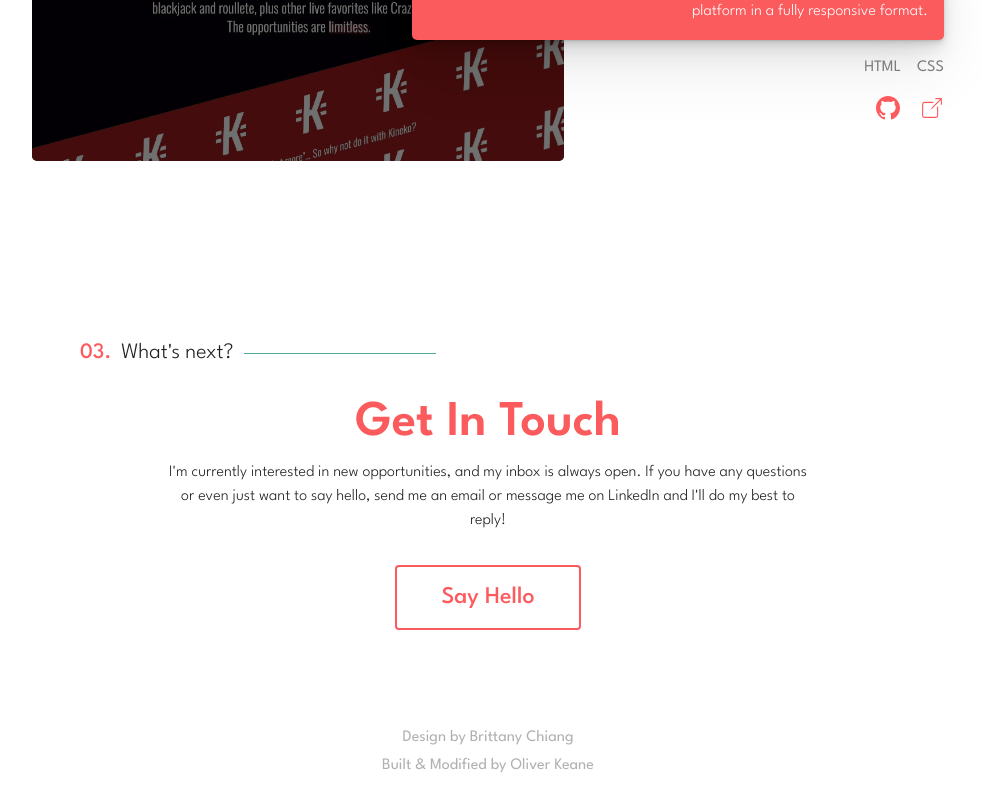
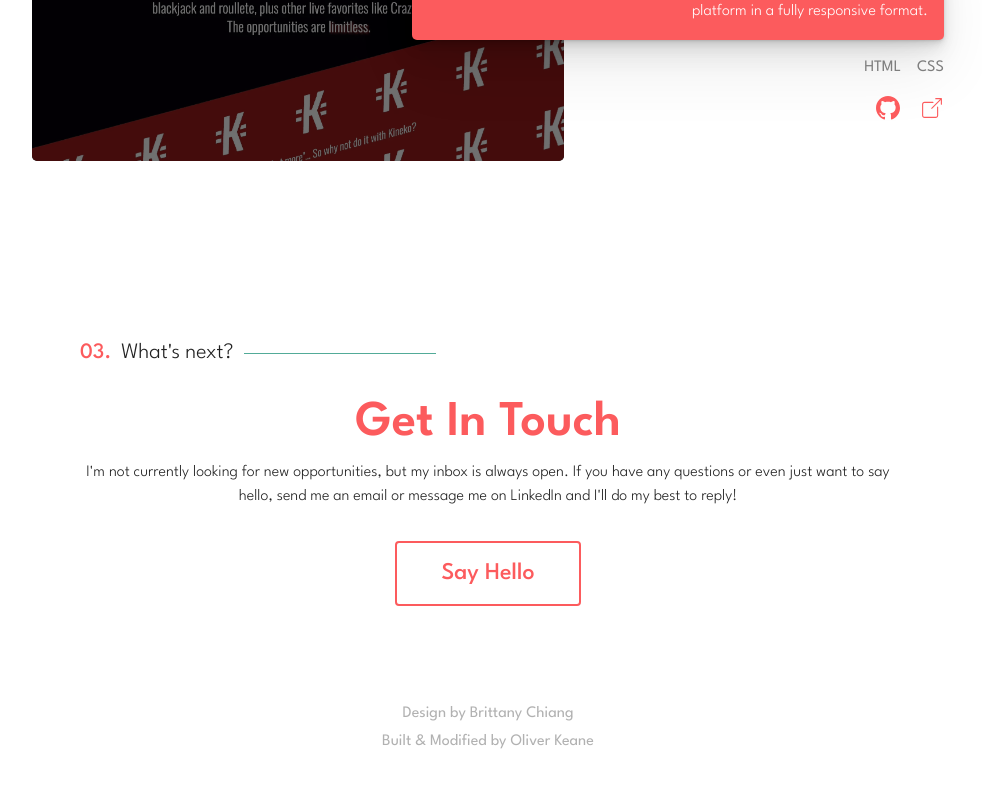
Before and after one commit to Keane54/portfolio-website, a Next.js app: page / in a window 1280 px wide. Shown: the part 2259-3053 px from the top of the page, without its empty margins (152-1134 px from the left). After the commit the page ends 3029 px from the top, so only its background shows below. Built offline with nearby package versions, Linux system fonts and the light colour scheme.

Commit message:
Update contact text

```diff
--- a/components/get-in-touch/ContactText.js
+++ b/components/get-in-touch/ContactText.js
@@ -23,12 +23,12 @@
         <Typography ref={containerRef} sx={{
             textAlign: 'center',
             mb: 4,
-            width: isDesktop ? '50vw' : '80vw',
+            width: '100%',
             transition: 'opacity 500ms ease-in-out, transform 800ms ease-in-out',
             opacity: madeVisible ? 1 : 0,
             transform: madeVisible ? 'translateY(0)' : 'translateY(10%)'
           }}>
-            I&apos;m currently interested in new opportunities, and my inbox is always open.
+            I&apos;m not currently looking for new opportunities, but my inbox is always open.
             If you have any questions or even just want to say hello, send me an email
             or message me on LinkedIn and I&apos;ll do my best to reply!
         </Typography>
```
